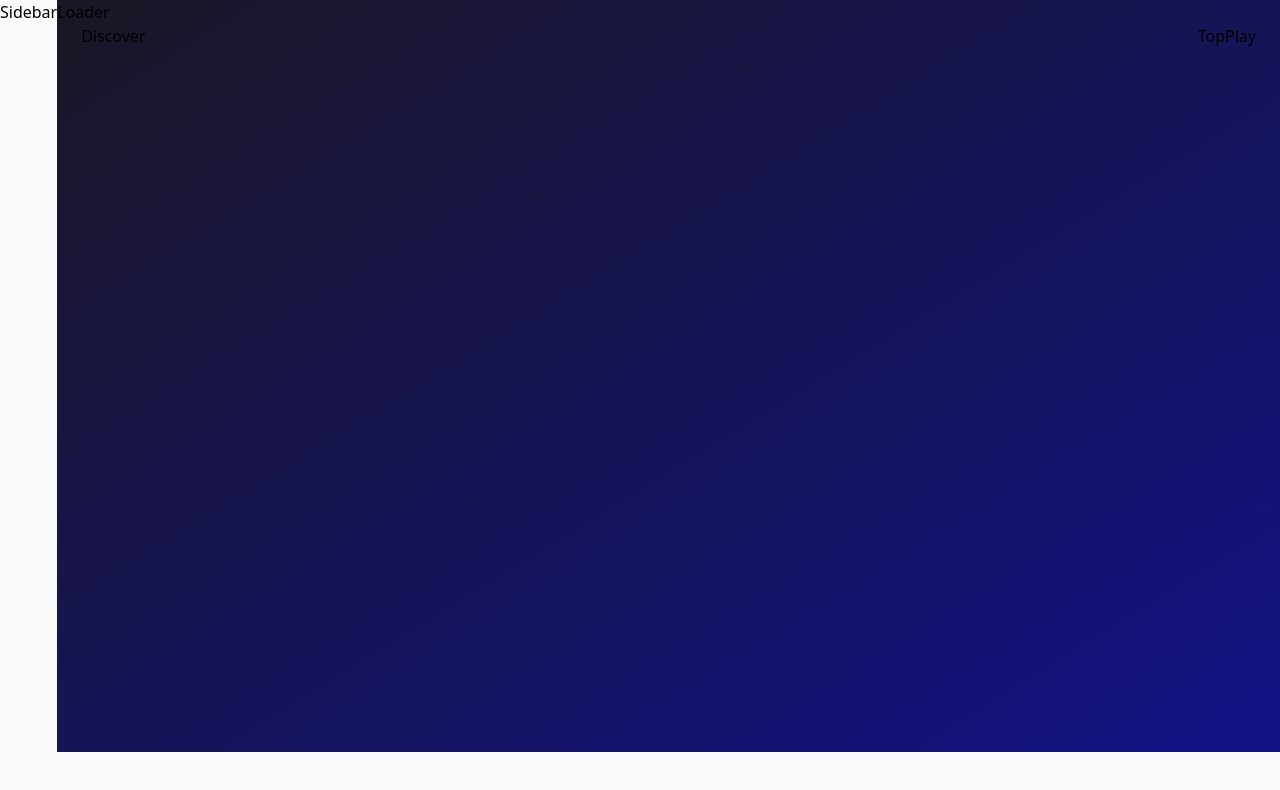
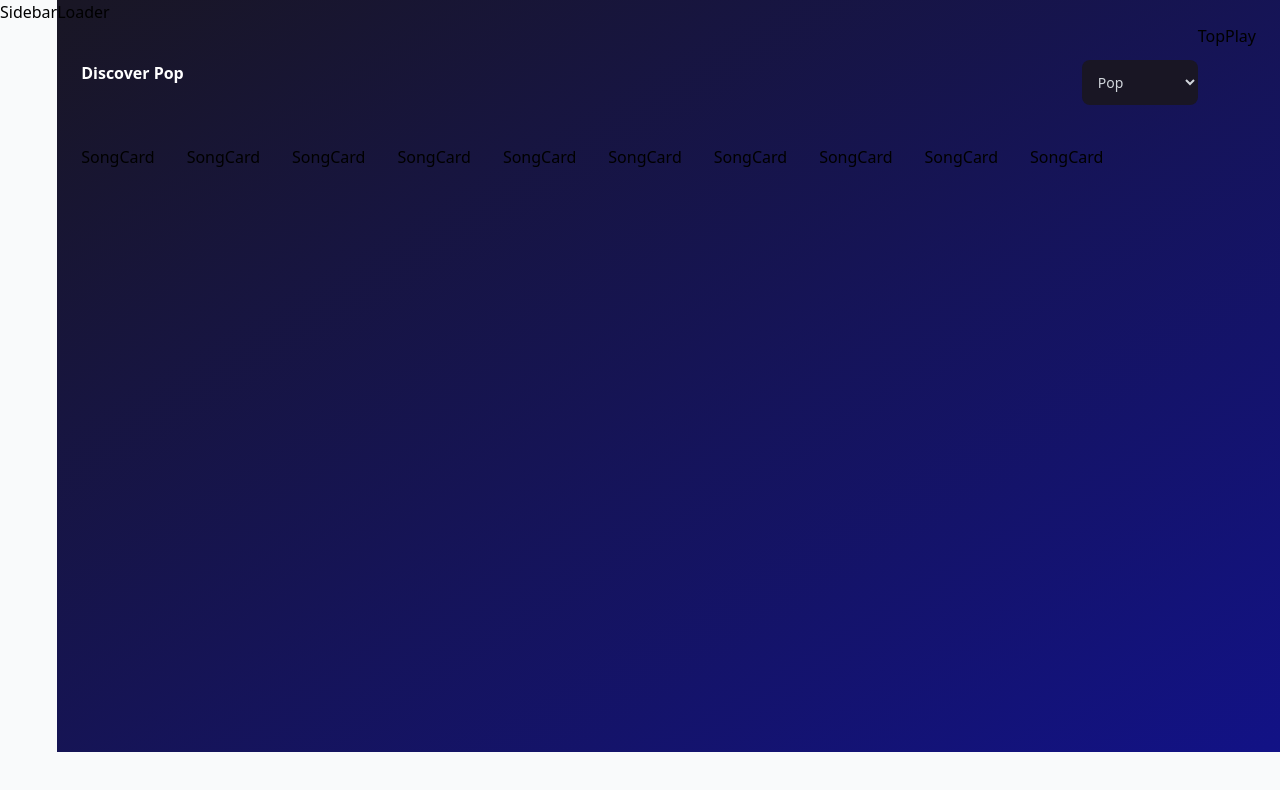
Before and after one commit to ramzibouzaiene/Lyriks-Music-Application, a React (Vite) app: page / in a window 1280 px wide. Shown: the top 790 px of the page. Built offline with nearby package versions, Linux system fonts and the light colour scheme.

Commit message:
adding discover section style and JSX

```diff
--- a/src/pages/Discover.jsx
+++ b/src/pages/Discover.jsx
@@ -1,3 +1,38 @@
-const Discover = () => <div>Discover</div>;
+import { Error, Loader, SongCard } from '../components';
+import { genres } from '../assets/constants';
+
+const Discover = () => {
+  const genreTitle = 'Pop';
+
+  return (
+    <div className="flex flex-col">
+      <div className="w-full flex justify-between items-center sm:flex-row flex-col mt-4 mb-10">
+        <h2 className="font-bold text-3x1 text-white text-left">
+          Discover {genreTitle}
+        </h2>
+        <select
+          onChange={() => {}}
+          value=""
+          className="bg-black text-gray-300 p-3 text-sm rounded-lg outline-none sm:met-0 mt-5"
+        >
+          {genres.map((genre) => (
+            <option key={genre.value} value={genre.value}>
+              {genre.title}
+            </option>
+          ))}
+        </select>
+      </div>
+      <div className="flex flex-wrap sm:justify-start justify-center gap-8">
+        {[1, 2, 3, 4, 5, 6, 7, 8, 9, 10].map((song, i) => (
+          <SongCard
+            key={song.key}
+            song={song}
+            i={i}
+            />
+        ))}
+      </div>
+    </div>
+  );
+};
 
 export default Discover;
```
